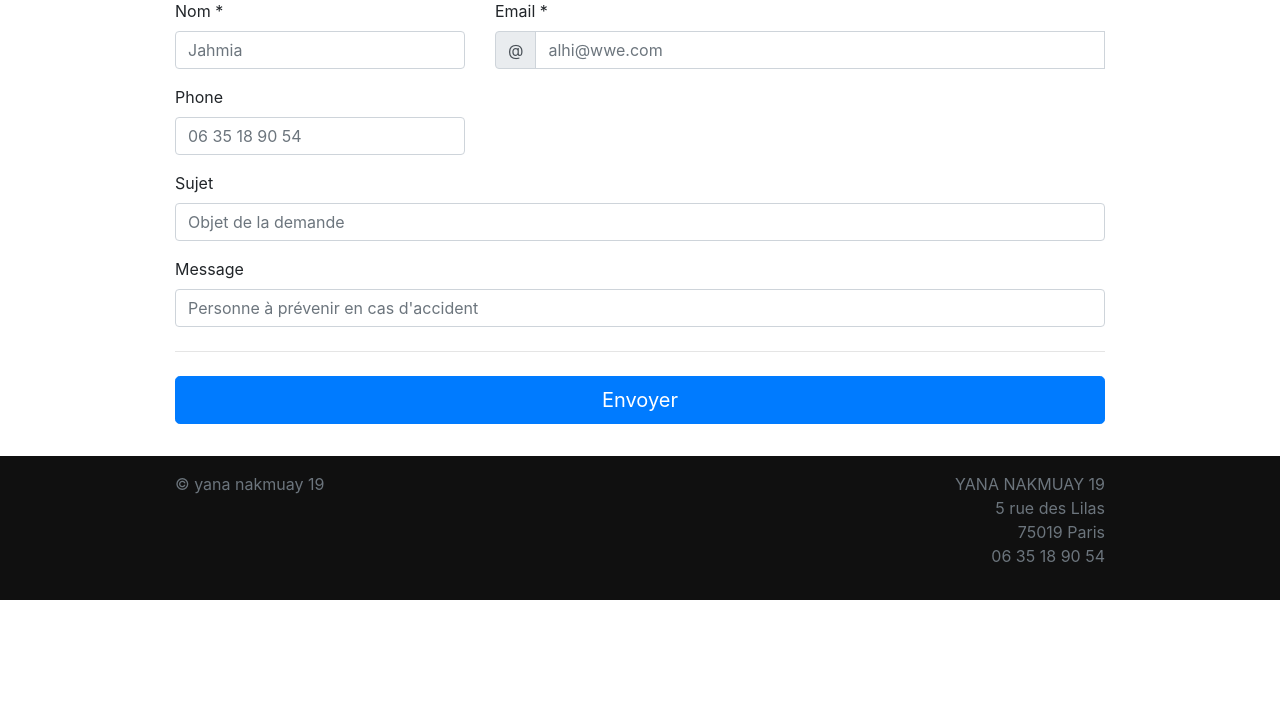
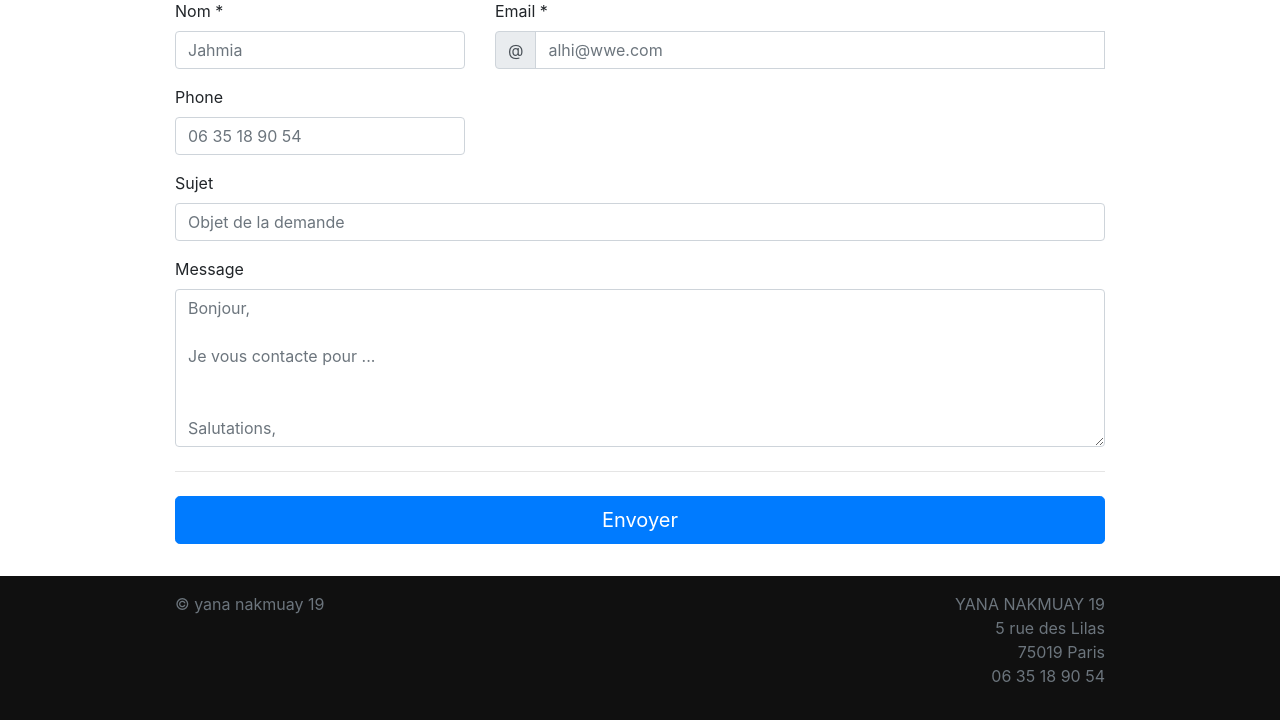
Before and after one commit to jahmia/muaythai, a Django app: page /contact in a window 1280 px wide. Shown: the part 349-1069 px from the top of the page. Before the commit the page ends 949 px from the top, so only its background shows below. Run offline with Django 3.2, Linux system fonts and the light colour scheme; some libraries are stand-ins or nearby versions.

Commit message:
[UPD] Contact message placeholder

```diff
--- a/fo/templates/fo/contact.html
+++ b/fo/templates/fo/contact.html
@@ -49,7 +49,12 @@
 
         <div class="mb-3">
           <label for="message">Message<span class="text-muted"></span></label>
-          <input type="text" class="form-control" id="message" placeholder="Personne à prévenir en cas d'accident" required>
+          <textarea class="form-control" id="message" placeholder="Bonjour,
+
+Je vous contacte pour ...
+
+
+Salutations," rows="6" required></textarea>
         </div>
 
         <hr class="mb-4" style="margin-top: 1.5rem;">
```
